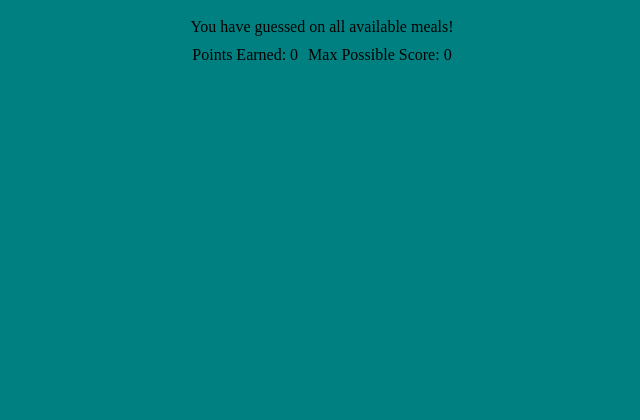
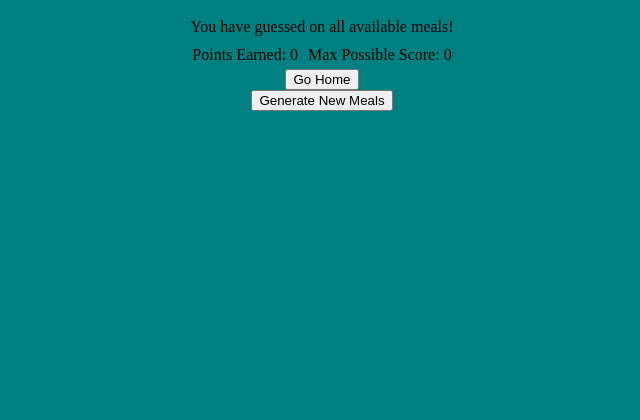
Before and after one commit to sharktrexer/Meal_Guesser, a Django app: page /end in a window 1280 px wide. Shown: the top 420 px of the page, without its empty margins (318-958 px from the left). Run offline with Django 4.2, Linux system fonts and the light colour scheme; data that the repository does not hold is empty.

Commit message:
replay function +user can now play again with either the same meals or newly generated ones

```diff
--- a/guessing/classes/game_controller.py
+++ b/guessing/classes/game_controller.py
@@ -13,11 +13,11 @@ SUBS = {
 class Game_Controller:
     points = 0                      # total points player earned
     potential_points = -1           # points that can be cashed in before chances expire
+    max_points = 0                  # number of possible points per meal (words in every meal name)
     chances = MAX_CHANCES           # num of guess attempts player has remaining
     meal_index = 0                  # index of current meal displayed
     playing = False                 # if the game is playing
 
-    max_points = 0                  # number of possible points per meal (words in every meal name)
 
     ''' adds up all possible points, fetching from database
         subsequent calls skip database query since the data has been saved already
@@ -60,6 +60,7 @@ class Game_Controller:
             self.playing = False
 
         return self.playing
+    #end method
 
     # uses index as pk for meal obj getting
     def Get_Cur_Meal(self):
@@ -106,7 +107,7 @@ class Game_Controller:
         rec_meals = []
 
         # don't add more than 10 meals to database
-        if len(Meal.objects.all()) > 0:
+        if Meal.objects.all():
             return
 
         while(i < MAX_MEALS):
@@ -138,3 +139,8 @@ class Game_Controller:
             rec_meals.append(meal_name)
             i += 1
     #end method
+
+    # DELETES ALL meal objs
+    def Delete_Meals(self):
+        if Meal.objects.all():
+            Meal.objects.all().delete()
--- a/guessing/templates/guessing/end.html
+++ b/guessing/templates/guessing/end.html
@@ -3,6 +3,7 @@
     Finished!
 {% endblock %}
 {% block content %}
+
 <span class="text-contain">
     <span>You have guessed on all available meals!</span>
 </span>
@@ -14,4 +15,17 @@
     <span>Max Possible Score: {{ max_points }}</span>
 </span>
 
+<div class="text-contain">
+    <form method='GET' action={% url 'home'%}>
+        <input type='submit'  value ='Go Home'>
+    </form>
+</div>
+
+<div class="text-contain">
+    <form method='post' action={% url 'rand_meal'%}>
+        {% csrf_token %}
+        <input type='submit' name="delete" value ='Generate New Meals'>
+    </form>
+</div>
+
 {% endblock %}
--- a/guessing/views.py
+++ b/guessing/views.py
@@ -1,7 +1,6 @@
 from django.shortcuts import render, redirect
 from django.http import HttpResponse
 from .classes.game_controller import Game_Controller
-from django.urls import reverse
 
 gc = Game_Controller()
 
@@ -18,10 +17,17 @@ def rand_meal(request):
 
     #Get info from form
     if request.method == "POST":
-        guess = request.POST['your_guess']
-        gc.Validate_Name_Input(guess)
-        if 'final' in request.POST:
-            goto_next_meal = True
+        # deletion means no other data was posted
+        if 'delete' in request.POST:
+            gc.Delete_Meals()
+        else:
+            guess = request.POST['your_guess']
+            gc.Validate_Name_Input(guess)
+
+            if 'final' in request.POST:
+                goto_next_meal = True
+
+
 
     #move onto next meal data
     if goto_next_meal:
```
